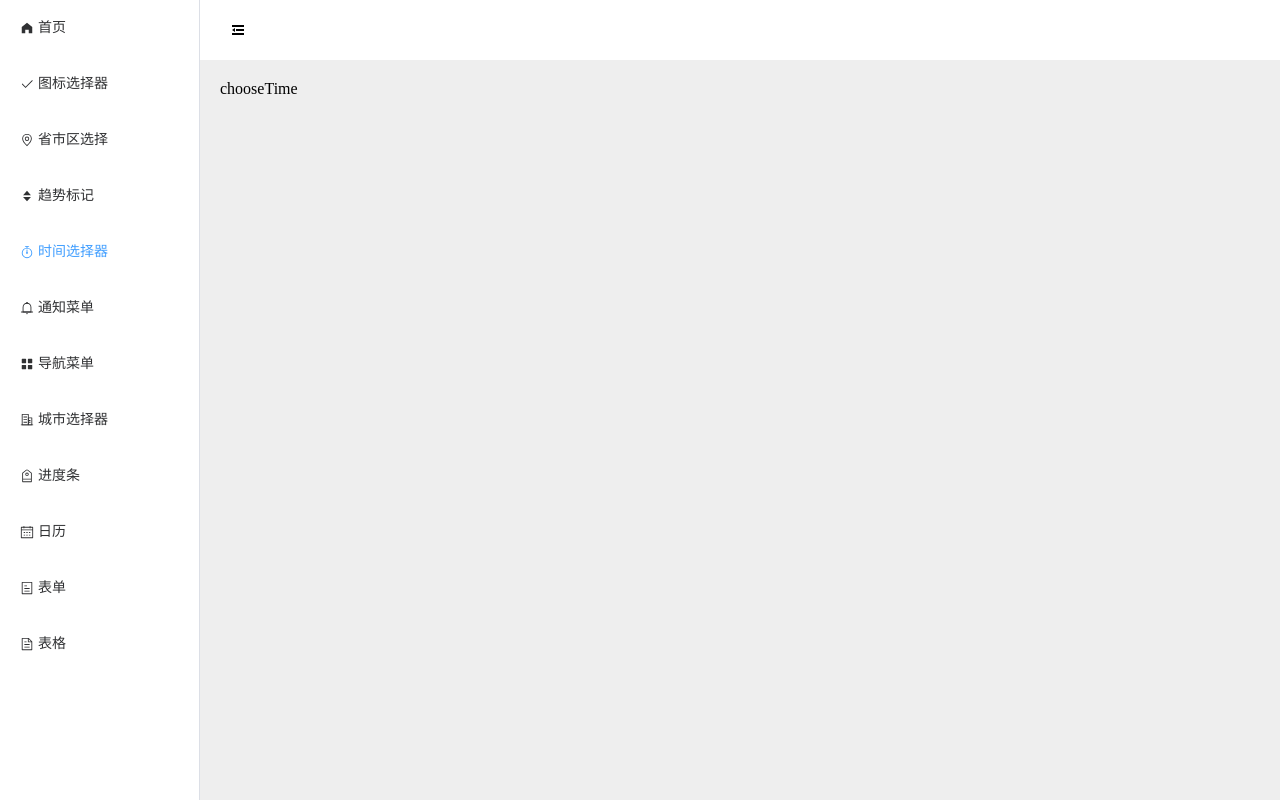
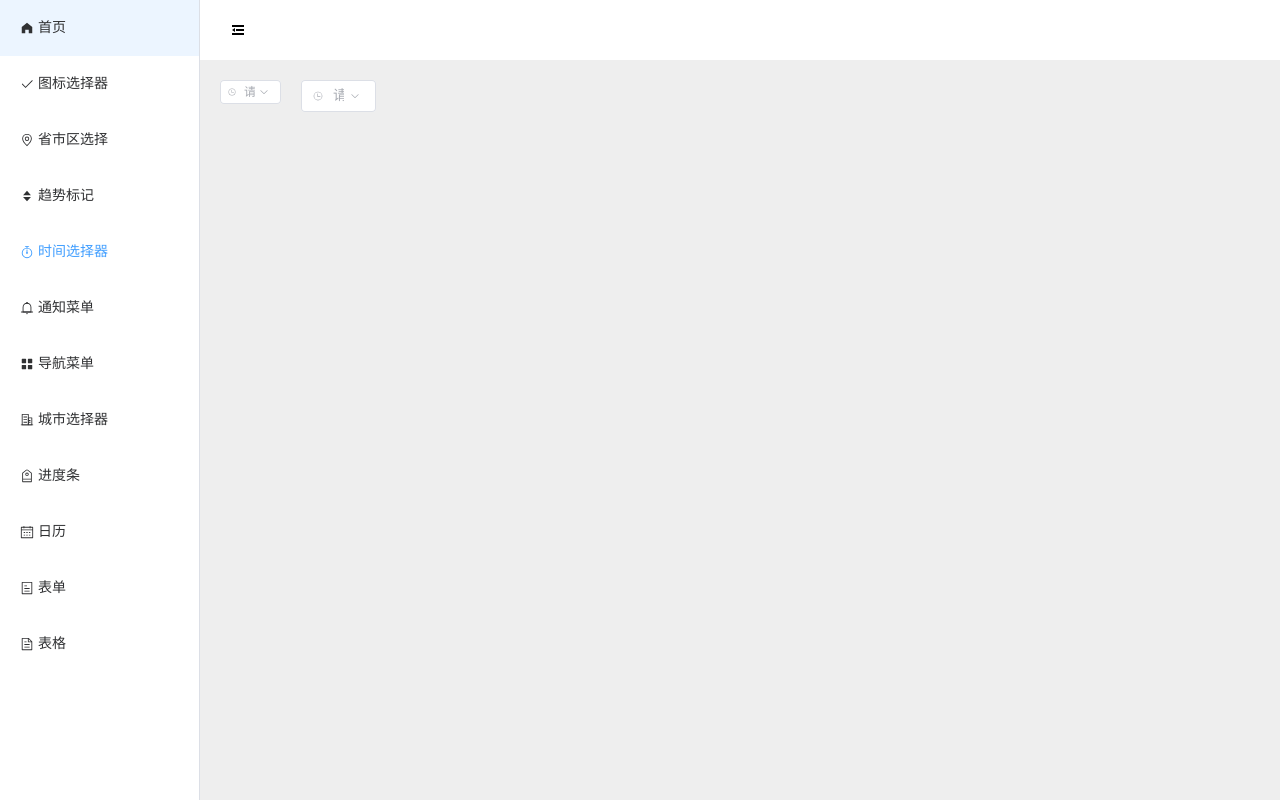
Before and after one commit to xiepengcz/m-components, a Vue app: page /chooseTime in a window 1280 px wide. Built offline with nearby package versions, Linux system fonts and the light colour scheme.

Commit message:
完成chooseTime组件封装

```diff
--- a/src/components/chooseTime/src/index.vue
+++ b/src/components/chooseTime/src/index.vue
@@ -1,11 +1,68 @@
 <template>
-  <div>
-    chooseTime
+  <div style="display: flex;">
+    <div style="margin-right: 20px">
+      <el-time-select v-bind="$attrs.startOptions"  v-model="startTime" :max-time="endTime" class="mr-4" :placeholder="startPlaceholder"
+        :start="startTimeStart" :step="startStep" :end="startTimeEnd" />
+    </div>
+    <div>
+      <el-time-select v-bind="$attrs.endOptions"  v-model="endTime" :min-time="startTime" :placeholder="endPlaceholder" :start="endTimeStart"
+        :step="endStep" :end="endTimeEnd" />
+    </div>
   </div>
 </template>
 <script lang="ts" setup>
+import { ref, watch } from 'vue'
+let props = defineProps({
+  startPlaceholder: {
+    type: String,
+    default: '请输入开始时间'
+  },
+  // 开始时间的开始选择
+  startTimeStart: {
+    type: String,
+    default: '08:00'
+  },
+  // 开始时间的步进
+  startStep: {
+    type: String,
+    default: '00:30'
+  },
+  // 开始时的结束选择
+  startTimeEnd: {
+    type: String,
+    default: '24:00'
+  },
+  endPlaceholder: {
+    type: String,
+    default: '请输入结束时间'
+  },
+  // 结束时间的开始选择
+  endTimeStart: {
+    type: String,
+    default: '08:00'
+  },
+  // 结束时间的步进
+  endStep: {
+    type: String,
+    default: '00:30'
+  },
+  // 结束时间的结束选择
+  endTimeEnd: {
+    type: String,
+    default: '24:00'
+  },
+})
+const startTime = ref('')
+const endTime = ref('')
 
+watch(() => startTime.value, val => {
+  if (val === '') endTime.value = ''
+  else  emits('startChange', { startTime: startTime.value, endTime: endTime.value })
+})
+watch(() => endTime.value, val => {
+  if (val !== '') emits('endChange', { startTime: startTime.value, endTime: endTime.value })
+})
+
+const emits = defineEmits(['startChange', 'endChange'])
 </script>
-<style lang="scss" scoped>
-
-</style>
+<style lang="scss" scoped></style>
--- a/src/views/chooseTime/index.vue
+++ b/src/views/chooseTime/index.vue
@@ -1,10 +1,23 @@
 <template>
   <div>
-    <m-choose-time></m-choose-time>
+    <m-choose-time :startOptions="startOptions" @startChange="startChange" @endChange="endChange"></m-choose-time>
   </div>
 </template>
 <script lang="ts" setup>
+interface chooseTimeValue {
+  startTime:string;
+  endTime: string;
+}
 
+const startChange = (val:chooseTimeValue) => {
+  console.log(val);
+}
+const endChange = (val: chooseTimeValue) => {
+  console.log('endChange', val);
+}
+const startOptions = {
+  size: 'small'
+}
 </script>
 <style lang="scss" scoped>
 
```
